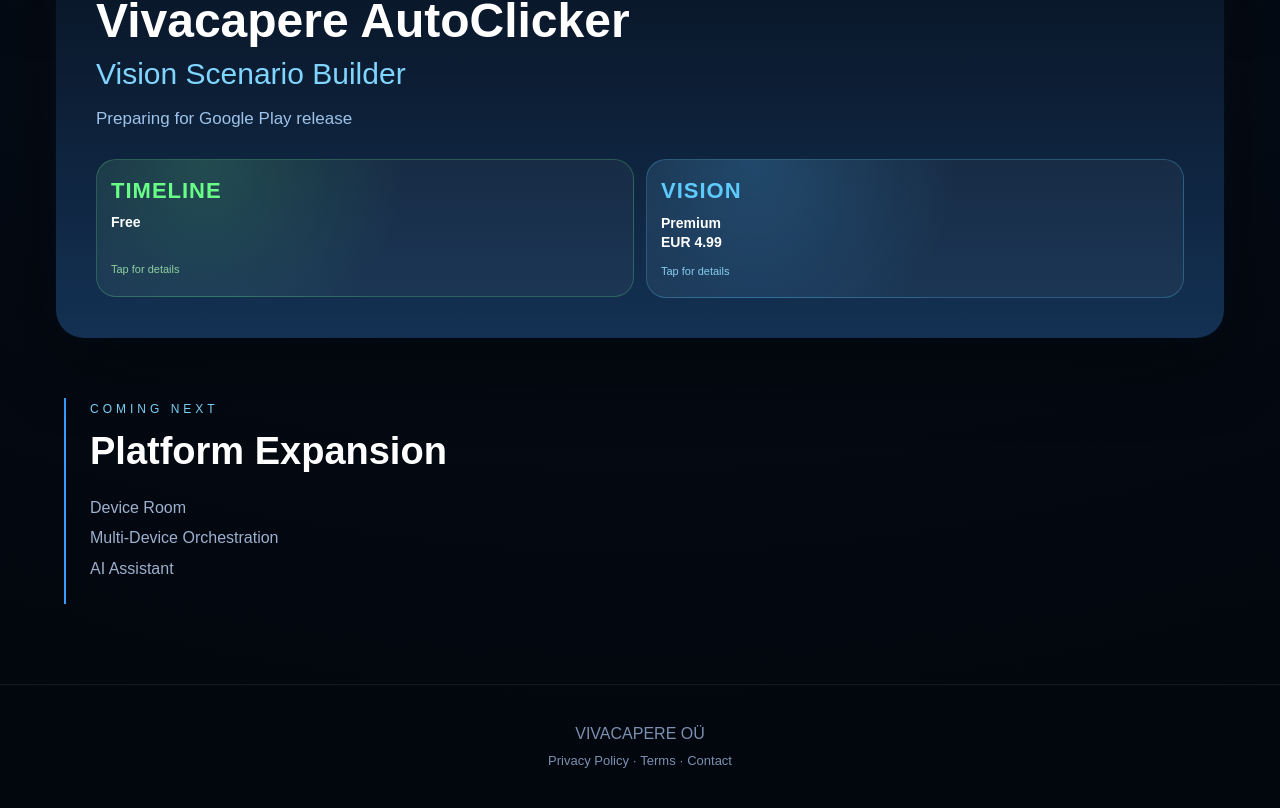
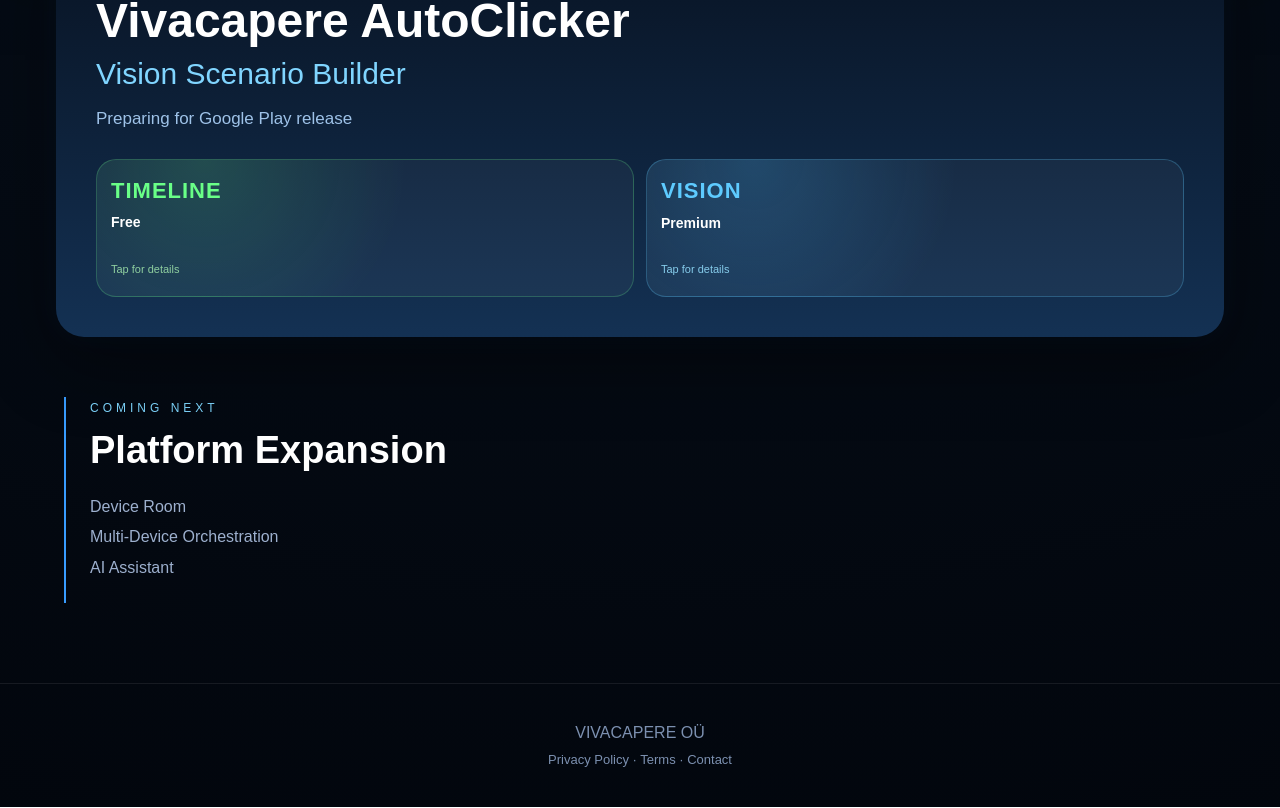
Before and after one commit to ungatus-lab/vivacapere-web, a Next.js app: page / in a window 1280 px wide. Shown: the part 1419-2227 px from the top of the page. Built offline with nearby package versions, Linux system fonts and the light colour scheme.

Commit message:
Update page.js

```diff
--- a/app/page.js
+++ b/app/page.js
@@ -319,8 +319,6 @@
                     }}
                   >
                     Premium
-                    <br />
-                    EUR 4.99
                   </div>
                 </div>
 
```
